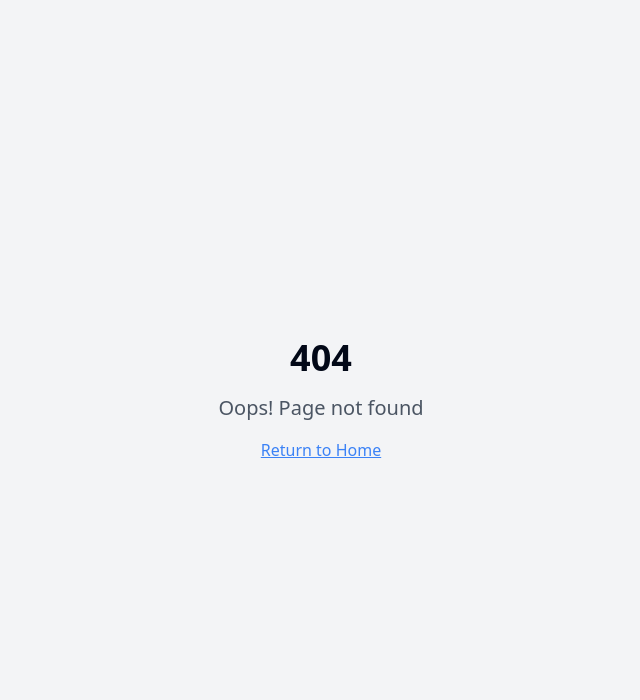
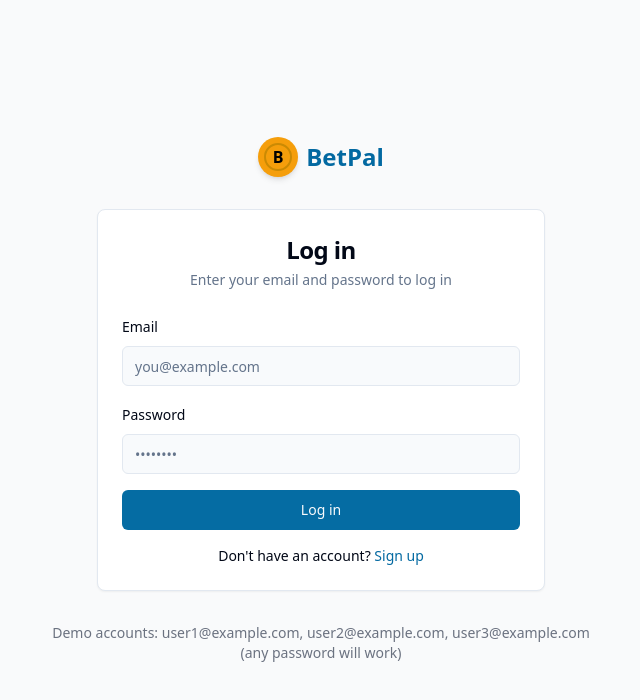
Before and after one commit to bhavya-exe/betpal-token-arena, a React (Vite) app: page /login in a window 1280 px wide. Before the commit this address had no page. Shown: the top 700 px of the page, without its empty margins (319-959 px from the left). Built offline with nearby package versions, Linux system fonts and the light colour scheme.

Commit message:
Fix display issue
The page was not displaying correctly, this commit addresses the issue.

```diff
--- a/src/App.tsx
+++ b/src/App.tsx
@@ -17,6 +17,8 @@ import CreateBet from "./pages/CreateBet";
 import Profile from "./pages/Profile";
 import Notifications from "./pages/Notifications";
 import NotFound from "./pages/NotFound";
+import Signup from "./pages/Signup";
+import Login from "./pages/Login";
 
 const queryClient = new QueryClient();
 
@@ -33,6 +35,8 @@ const App = () => (
                 <Route path="/" element={<Index />} />
                 <Route path="/welcome" element={<Welcome />} />
                 <Route path="/auth" element={<Auth />} />
+                <Route path="/signup" element={<Signup />} />
+                <Route path="/login" element={<Login />} />
                 <Route path="/bets" element={<Bets />} />
                 <Route path="/create-bet" element={<CreateBet />} />
                 <Route path="/profile" element={<Profile />} />
--- a/src/pages/Signup.tsx
+++ b/src/pages/Signup.tsx
@@ -15,7 +15,7 @@ import {
 import { Input } from '@/components/ui/input';
 import { Card, CardContent, CardDescription, CardHeader, CardTitle } from '@/components/ui/card';
 import { Link, useNavigate } from 'react-router-dom';
-import { useBetPal } from '@/contexts/BetPalContext';
+import { useAuth } from '@/contexts/AuthContext';
 import { Loader2 } from 'lucide-react';
 
 // Form schema
@@ -33,7 +33,7 @@ type FormValues = z.infer<typeof formSchema>;
 
 const Signup = () => {
   const [isLoading, setIsLoading] = useState(false);
-  const { signup } = useBetPal();
+  const { signUp } = useAuth();
   const navigate = useNavigate();
 
   // Initialize form
@@ -52,7 +52,7 @@ const Signup = () => {
     setIsLoading(true);
 
     try {
-      await signup(values.username, values.email, values.password);
+      await signUp(values.email, values.password, values.username);
       navigate('/');
     } catch (error) {
       console.error(error);
```
